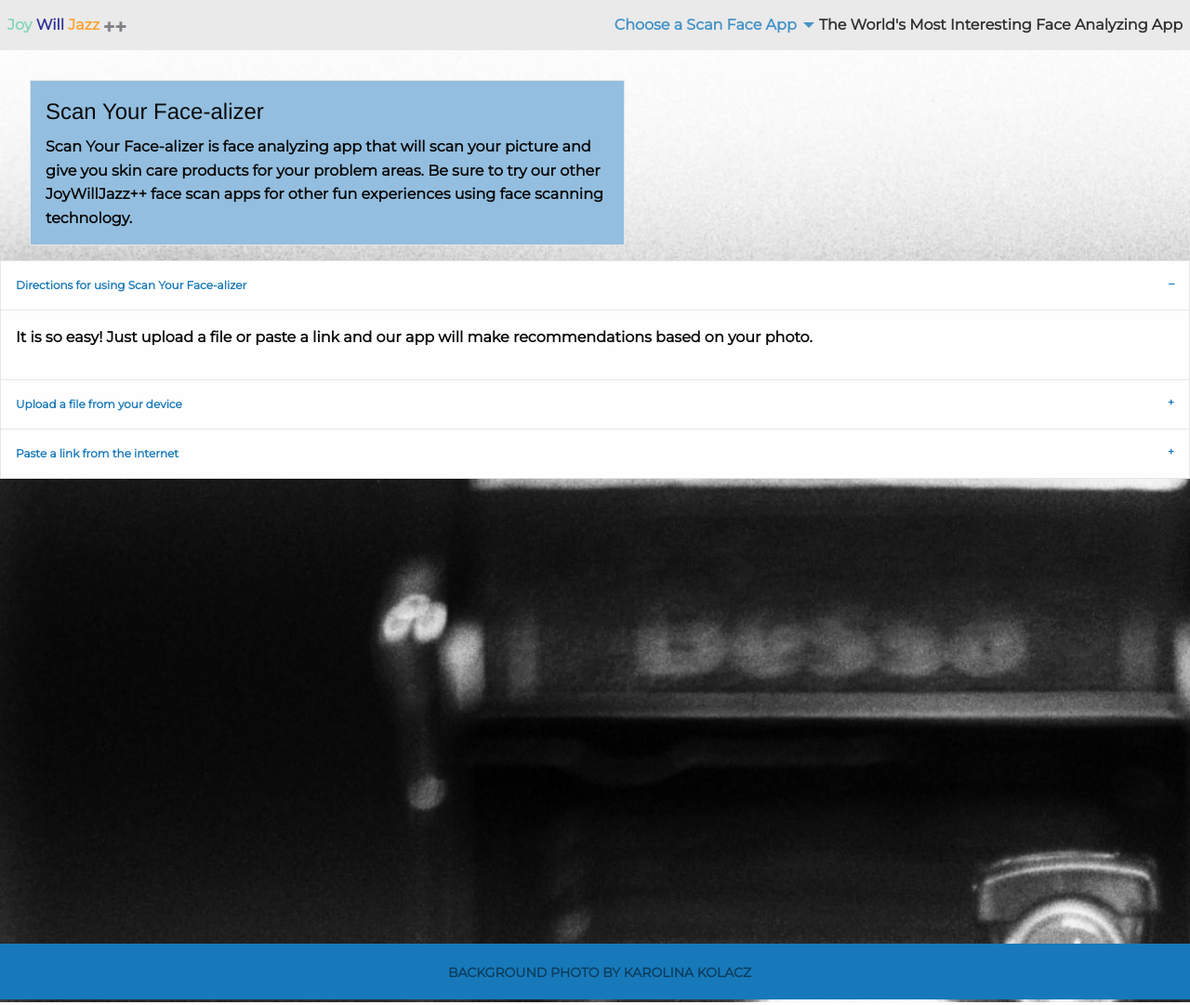
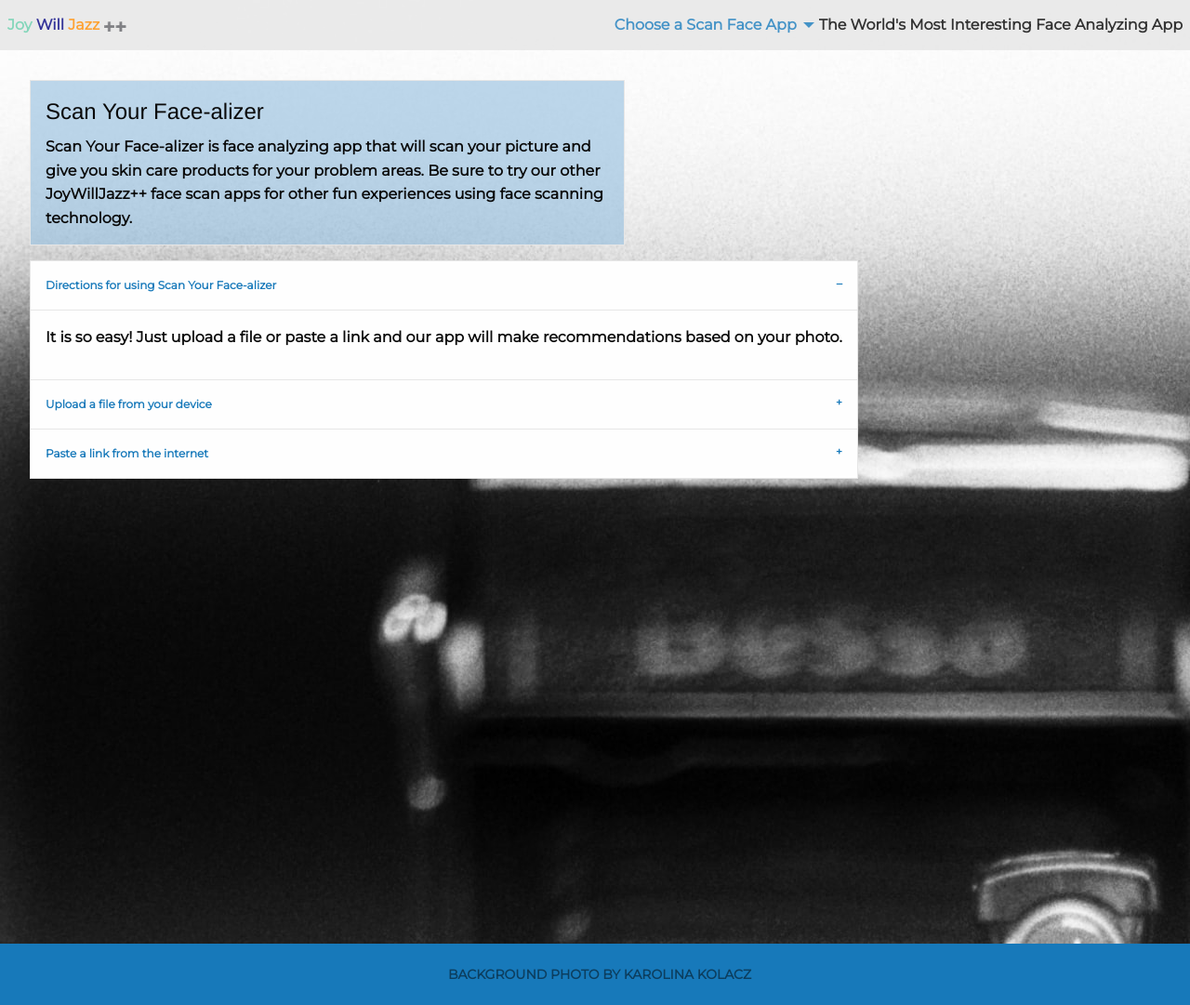
Before and after one commit to wjutterback/JoyWillJazzPlusPlus, a plain HTML site: page index.html in a window 1280 px wide. Shown: the whole page at 93% size. Drawn offline with nearby package versions, Linux system fonts and the light colour scheme.

Commit message:
changed opacity, chchanged size of accordion

```diff
--- a/assets/css/style.css
+++ b/assets/css/style.css
@@ -5,8 +5,9 @@ section {
 header {
   opacity: 0.8;
 }
-div.card-section {
-  background-color: #93bedf;
+.card {
+  background-color: rgba(147,190,223,0.6);
+
 }
 
 body {
@@ -34,6 +35,10 @@ h3 {
   color: mediumaquamarine;
 }
 
+.accordion {
+width: fit-content;
+margin-left: 2rem ;
+}
 .error {
   font-size: 40px;
   color: red;
@@ -67,6 +72,7 @@ h3 {
 
 #message {
   font-size: 30px;
+  color: ghostwhite;
 }
 
 .plus {
@@ -75,7 +81,7 @@ h3 {
 
 .mobile-bottom-bar {
   width: 100%;
-  height: 3.778rem;
+  height: 4.1rem;
   background: #1779ba;
   display: -webkit-flex;
   display: -ms-flexbox;
@@ -86,6 +92,7 @@ h3 {
   -webkit-align-items: center;
   -ms-flex-align: center;
   align-items: center;
+  margin-bottom: 0;
 }
 
 .mobile-bottom-bar .footer-link {
```
Also changed, not shown: README.md.
